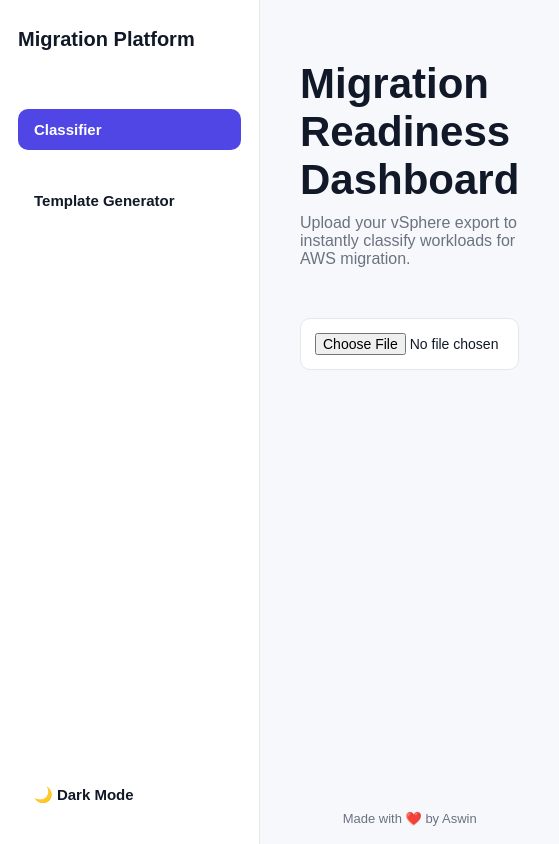
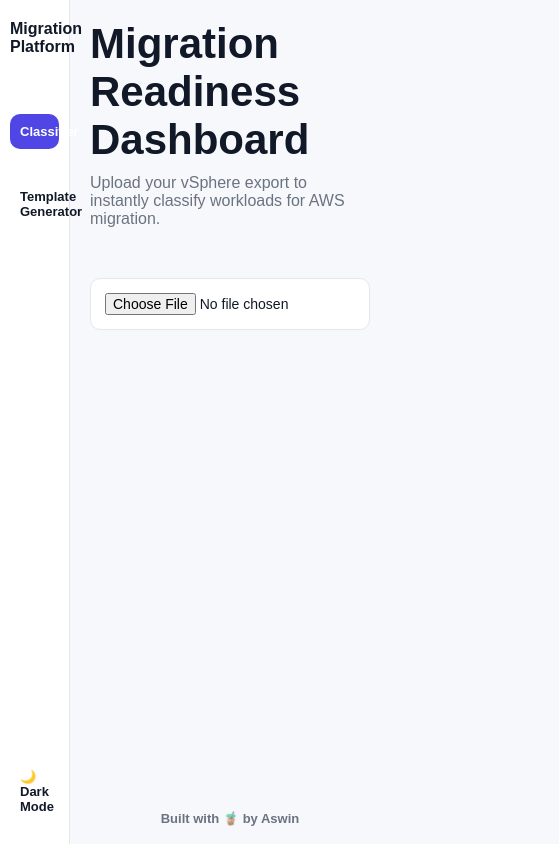
Before and after one commit to sasukexo/Migration-Classifier, a React (Vite) app in the folder Front-end/migration-ui/: page / in a window 390 px wide. Shown: the whole page, 559 px wide, since content can reach past the window. Built offline with nearby package versions, Linux system fonts and the light colour scheme; a web font is replaced by a local one.

Commit message:
done for now!

```diff
--- a/Front-end/migration-ui/src/components/footer.tsx
+++ b/Front-end/migration-ui/src/components/footer.tsx
@@ -1,7 +1,7 @@
 export default function Footer() {
   return (
-    <footer>
-  Made with <span>❤️</span> by Aswin
+    <footer><b>
+  Built with <span>🧋</span> by Aswin</b>
 </footer>
 
   );
--- a/Front-end/migration-ui/src/index.css
+++ b/Front-end/migration-ui/src/index.css
@@ -32,6 +32,13 @@
   --hover: #eef2ff;
 
   --shadow: 0 10px 30px rgba(0,0,0,0.06);
+}
+
+
+.grid {
+  display: flex;
+  flex-wrap: wrap;
+  gap: 20px;
 }
 
 
@@ -171,10 +178,14 @@ body {
 ------------------------------ */
 
 .app-container {
-  max-width: 1400px; /* dashboard width */
+  width: 100%;
+  max-width: 1400px;
+
   margin: 0 auto;
-  padding: 60px 40px;
+
+  padding: clamp(20px, 4vw, 60px);
 }
+
 
 
 /* ------------------------------
@@ -227,7 +238,9 @@ button:hover {
 ------------------------------ */
 
 .card {
-  width: 460px;
+  width: 100%;
+  max-width: 460px;
+
   padding: 48px;
   border-radius: 20px;
   background: var(--card-bg);
@@ -313,6 +326,24 @@ footer {
 
 
 /* heart */
-.heart {
-  color: #ef4444;
+@media (max-width: 900px) {
+
+  .sidebar {
+    position: fixed;
+    width: 70px;   /* collapsed sidebar */
+    padding: 20px 10px;
+  }
+
+  .sidebar-logo {
+    font-size: 16px;
+  }
+
+  .nav-item {
+    font-size: 13px;
+    padding: 10px;
+  }
+
+  .right-column {
+    margin-left: 70px; /* match sidebar */
+  }
 }
```
